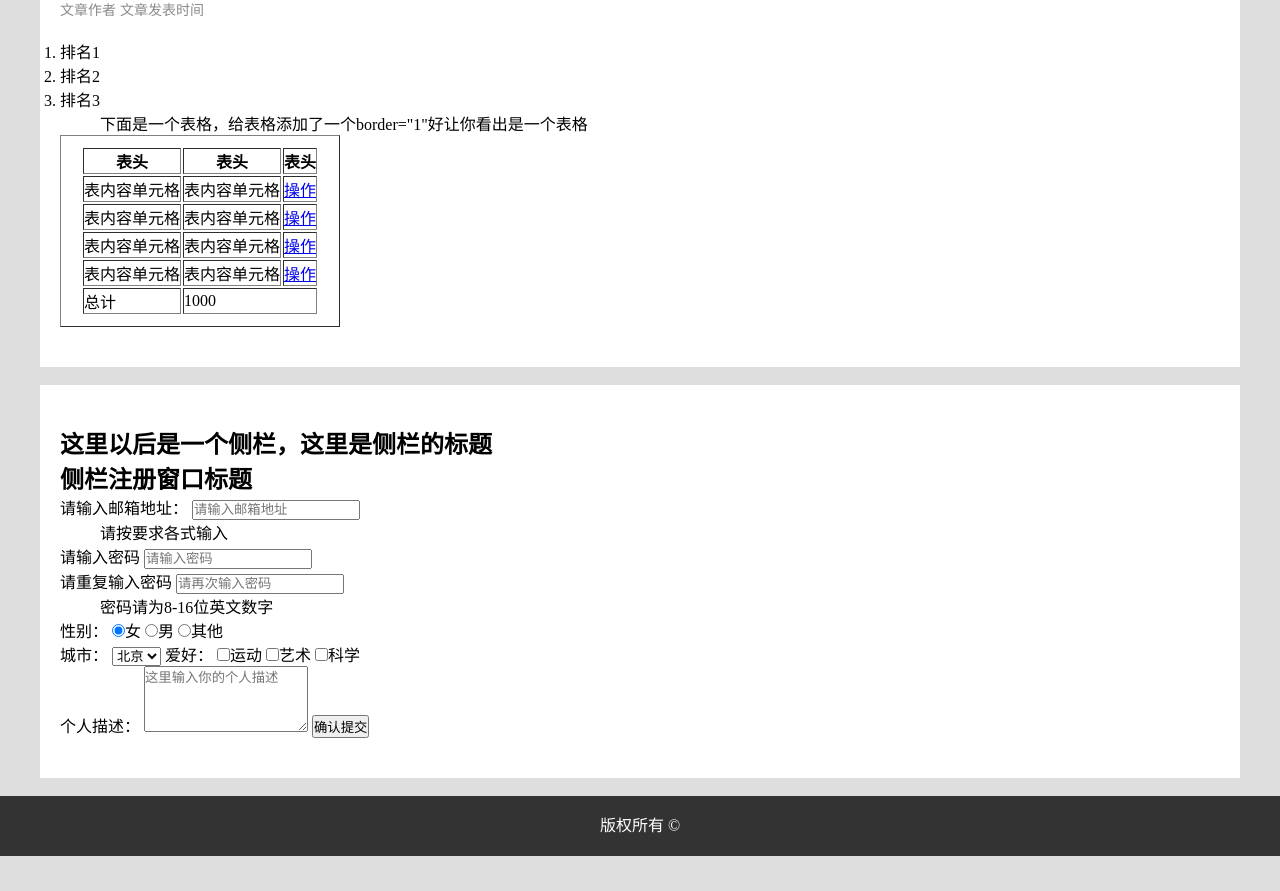
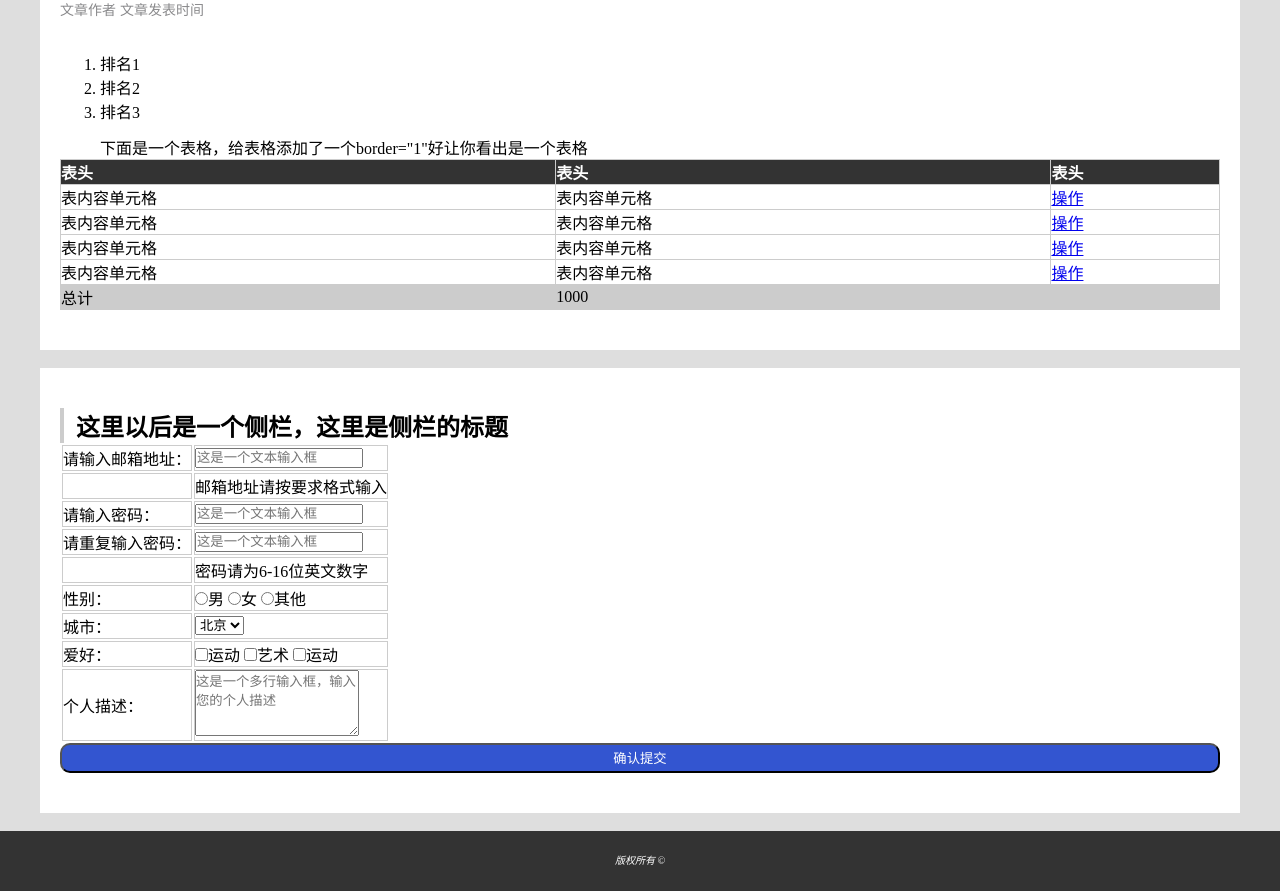
Before and after one commit to abowloflrf/baidu-ife, a plain HTML site: page Task02/index.html in a window 1280 px wide. Shown: the part 2655-3546 px from the top of the page. Before the commit the page ends 3511 px from the top, so only its background shows below. Drawn offline with Linux system fonts and the light colour scheme.

Commit message:
完成一部分

```diff
--- a/Task02/index.html
+++ b/Task02/index.html
@@ -90,7 +90,7 @@
             <li>排名3</li>
         </ol>
         <p>下面是一个表格，给表格添加了一个border="1"好让你看出是一个表格</p>
-        <table border="1">
+        <table>
             <tr>
                 <th scope="col">表头</th>
                 <th scope="col">表头</th>
@@ -116,7 +116,7 @@
                 <td>表内容单元格</td>
                 <td><a href="#">操作<a></td>
             </tr>
-            <tr>
+            <tr class="total">
                 <td>总计</td>
                 <td colspan="2">1000</td>
             </tr>
@@ -126,39 +126,61 @@
     <aside>
         <h1>这里以后是一个侧栏，这里是侧栏的标题</h1>
         <form action="#" method="post">
-            <h2>侧栏注册窗口标题</h2>
-            <label for="email">请输入邮箱地址：</label>
-            <input type="email" name="email" required="required" placeholder="请输入邮箱地址"/><br/>
-            <p>请按要求各式输入</p>
-            <label for="password">请输入密码</label>
-            <input type="password" name="password" required="required" placeholder="请输入密码"/><br/>
-            <label for="password">请重复输入密码</label>
-            <input type="password" name="password" required="required" placeholder="请再次输入密码"/><br/>
-            <p>密码请为8-16位英文数字</p>
-            <span>性别：</span>
-            <input type="radio" name="gender" value="female" checked="checked"/><lable for="female">女</lable>
-            <input type="radio" name="gender" value="male"/><lable for="male">男</lable>
-            <input type="radio" name="gender" value="other"/><lable for="other">其他</lable>
-            <br/>
-            <lable for="city">城市：</lable>
-            <select name="cities">
-                <option value="beijing">北京</option>
-                <option value="shanghai">上海</option>
-                <option value="wuhan">武汉</option>
-            </select>
-            <span>爱好：</span>
-            <input type="checkbox" name="hobby" value="sports">运动
-            <input type="checkbox" name="hobby" value="art">艺术
-            <input type="checkbox" name="hobby" value="science">科学
-            <br/>
-            <span>个人描述：</span>
-            <textarea name="profile" cols="20" rows="4" placeholder="这里输入你的个人描述"></textarea>
-            <input type="submit" value="确认提交" required="required"/>
-         </form>
-
+                <table>
+                    <tr>
+                        <td class="right">请输入邮箱地址：</td>
+                        <td><input type="email" name="mail" required="required" placeholder="这是一个文本输入框"></td>
+                    </tr>
+                    <tr>
+                        <td></td>
+                        <td>邮箱地址请按要求格式输入</td>
+                    </tr>
+                    <tr>
+                        <td class="right">请输入密码：</td>
+                        <td><input type="password" minlength="6" maxlength="16" name="password" placeholder="这是一个文本输入框"></td>
+                    </tr>
+                    <tr>
+                        <td class="right">请重复输入密码：</td>
+                        <td><input type="password" minlength="6" maxlength="16" required="required" placeholder="这是一个文本输入框"></td>
+                    </tr>
+                    <tr>
+                        <td></td>
+                        <td>密码请为6-16位英文数字</td>
+                    </tr>
+                    <tr>
+                        <td class="right">性别：</td>
+                        <td>
+                            <input type="radio" name="gender" id="male" value="male"><label for="male">男</label>
+                            <input type="radio" name="gender" id="female" value="female"><label for="female">女</label>
+                            <input type="radio" name="gender" id="other" value="other"><label for="other">其他</label>
+                        </td>
+                    </tr>
+                    <tr>
+                        <td class="right">城市：</td>
+                        <td><select name="city">
+                        <option value="beijing">北京</option>
+                        <option value="shanghai">上海</option>
+                        <option value="wuhan">武汉</option>
+                        </select></td>
+                    </tr>
+                    <tr>
+                        <td class="right">爱好：</td>
+                        <td>
+                            <input type="checkbox" name="exercise" id="exercise"><label for="exercise">运动</label>
+                            <input type="checkbox" name="art" id="art"><label for="art">艺术</label>
+                            <input type="checkbox" name="science" id="science"><label for="science">运动</label>
+                        </td>
+                    </tr>
+                    <tr>
+                        <td class="right">个人描述：</td>
+                        <td><textarea name="profile" cols="20" rows="4" placeholder="这是一个多行输入框，输入您的个人描述"></textarea></td>
+                    </tr>
+                </table>
+                <input type="submit" value="确认提交" id="submit">
+            </form>
     </aside>
     <footer>
-        <span class="cpyright">版权所有 &copy;</span>
+        <span class="cpyright"><em>版权所有 &copy;</em></span>
     </footer>
 </body>
 
--- a/Task02/main.css
+++ b/Task02/main.css
@@ -113,6 +113,26 @@ figure img{
 .form table{
 	padding:10px 20px;
 }
+.form ol{
+	display: block;
+	padding: 12px 40px;
+}
+.form table{
+	width:100%;
+}
+.form table,th,td{
+	border: 1px solid #CCCCCC;
+	border-collapse: collapse;
+	text-align: left;
+
+}
+.form th{
+	background-color: #333333;
+	color: white;
+}
+.form .total{
+	background-color: #CCCCCC;
+}
 aside{
 	margin: 18px 40px;
 	padding:40px 20px;
@@ -120,15 +140,34 @@ aside{
 	display: block；
 	box-shadow: 2px 2px 2px #aaa;
 }
+aside h1{
+	text-indent: 12px;
+	border-left: 4px solid #CCCCCC;
+
+}
+aside tr
+{
+	border: none;
+}
 footer{
 	height: 60px;
 	background-color: #333333;
 }
 footer span{
 	display: block;
+	font-size: 10px;
 	color: #FFFFFF;
 	width:100%;
 	text-align: center;
 	line-height: 60px;
 
+
 }
+#submit{
+	width: 100%;
+	background-color: #3355D0;
+	height: 30px;
+	border-radius: 10px;
+	text-align: center;
+	color: #FFFFFF;
+}
```
